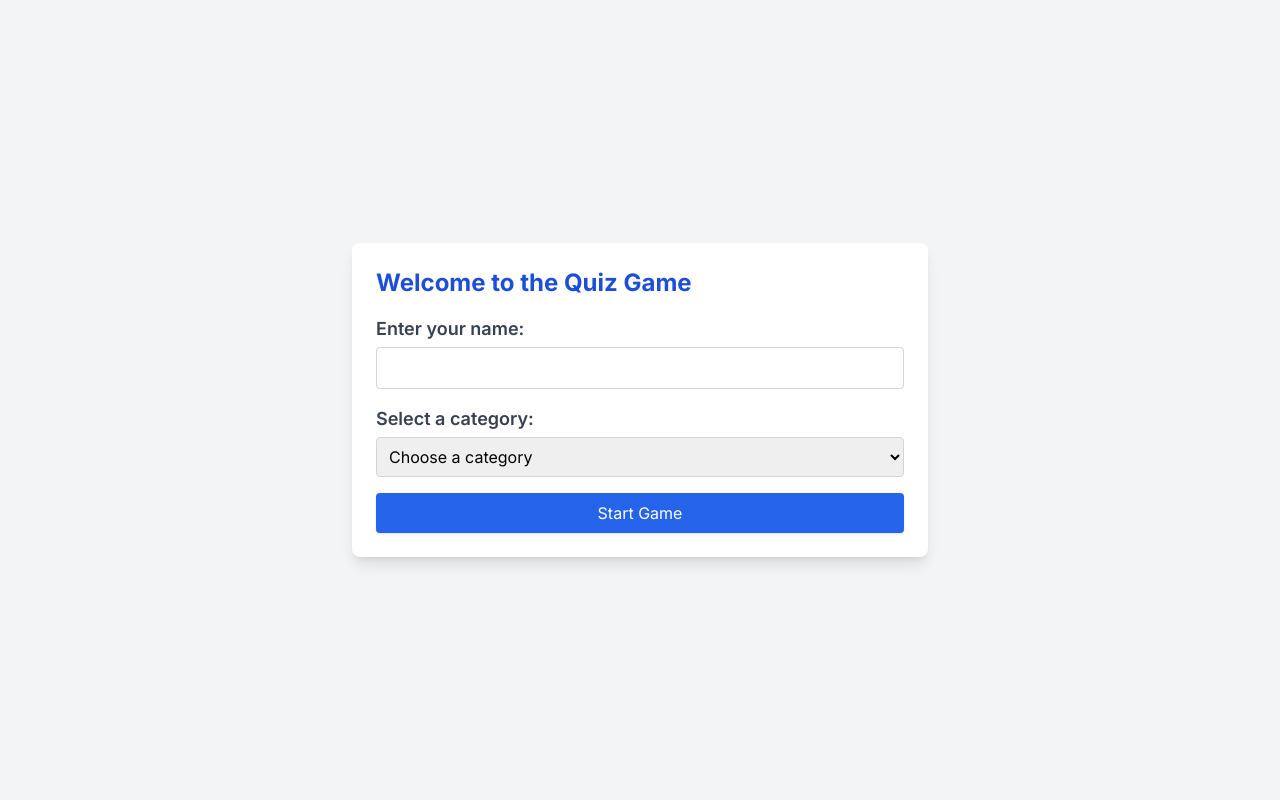
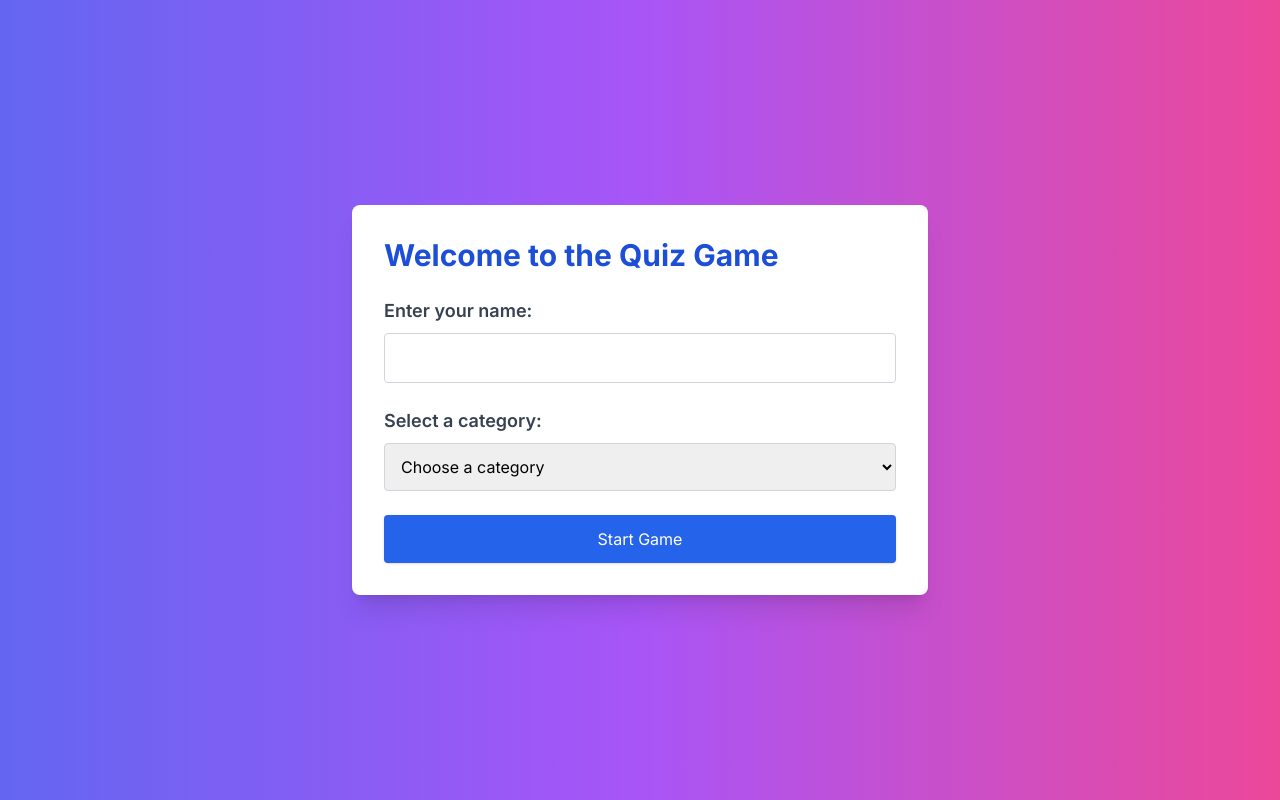
Before and after one commit to Nextjswebdev/mindrefresh-game, a Next.js app: page / in a window 1280 px wide. Built offline with nearby package versions, Linux system fonts and the light colour scheme.

Commit message:
just making more cool

```diff
--- a/src/app/page.tsx
+++ b/src/app/page.tsx
@@ -1,4 +1,4 @@
-'use client'
+'use client';
 
 import React, { useState, useEffect } from 'react';
 import questionsData from '../questions.json';
@@ -152,7 +152,7 @@ const Game = () => {
     if (!category || leaderboard.length === 0) {
       return (
         <div className="mt-8 w-full max-w-xl">
-          <h2 className="text-2xl font-bold mb-4 text-blue-700">Leaderboard</h2>
+          <h2 className="text-3xl font-bold mb-4 text-blue-700">Leaderboard</h2>
           <p className="text-lg text-gray-800">No scores yet for this category.</p>
         </div>
       );
@@ -160,7 +160,7 @@ const Game = () => {
 
     return (
       <div className="mt-8 w-full max-w-xl">
-        <h2 className="text-2xl font-bold mb-4 text-blue-700">Leaderboard - {category.charAt(0).toUpperCase() + category.slice(1)}</h2>
+        <h2 className="text-3xl font-bold mb-4 text-blue-700">Leaderboard - {category.charAt(0).toUpperCase() + category.slice(1)}</h2>
         <ul className="bg-white p-6 rounded-lg shadow-lg">
           {leaderboard.map((entry, index) => (
             <li key={index} className="flex justify-between text-lg text-gray-800 mb-2">
@@ -174,25 +174,25 @@ const Game = () => {
   };
 
   return (
-    <div className="flex flex-col items-center justify-center min-h-screen bg-gray-100 p-4">
+    <div className="flex flex-col items-center justify-center min-h-screen bg-gradient-to-r from-indigo-500 via-purple-500 to-pink-500 p-4">
       {gameState === 'start' && (
-        <div className="w-full max-w-xl bg-white p-6 rounded-lg shadow-lg">
-          <h2 className="text-2xl font-bold mb-4 text-blue-700">Welcome to the Quiz Game</h2>
-          <div className="mb-4">
+        <div className="w-full max-w-xl bg-white p-8 rounded-lg shadow-xl">
+          <h2 className="text-3xl font-bold mb-6 text-blue-700">Welcome to the Quiz Game</h2>
+          <div className="mb-6">
             <label className="block text-lg font-semibold text-gray-700">Enter your name:</label>
             <input
               type="text"
               value={userName}
               onChange={(e) => setUserName(e.target.value)}
-              className="text-black w-full border border-gray-300 p-2 rounded mt-1 focus:outline-none focus:ring-2 focus:ring-blue-500"
+              className="text-black w-full border border-gray-300 p-3 rounded mt-2 focus:outline-none focus:ring-2 focus:ring-blue-500"
             />
           </div>
-          <div className="mb-4">
+          <div className="mb-6">
             <label className="block text-lg font-semibold text-gray-700">Select a category:</label>
             <select
               value={category}
               onChange={(e) => setCategory(e.target.value)}
-              className="w-full border border-gray-300 p-2 rounded mt-1 focus:outline-none focus:ring-2 focus:ring-blue-500"
+              className="w-full border border-gray-300 p-3 rounded mt-2 focus:outline-none focus:ring-2 focus:ring-blue-500 text-black"
             >
               <option className="text-black" value="">Choose a category</option>
               {Object.keys(questionsData).map((cat) => (
@@ -204,13 +204,13 @@ const Game = () => {
           </div>
           <button
             onClick={handleStart}
-            className="w-full bg-blue-600 text-white py-2 rounded shadow hover:bg-blue-700 transition duration-200"
+            className="w-full bg-blue-600 text-white py-3 rounded shadow hover:bg-blue-700 transition duration-200"
           >
             Start Game
           </button>
 
           {showValidationMessage && (
-            <div className="text-red-600 text-lg mt-4 animate-bounce">
+            <div className="text-red-600 text-sm mt-4 animate-bounce">
               Please enter your name and select a category to start the game.
             </div>
           )}
@@ -218,13 +218,13 @@ const Game = () => {
       )}
 
       {gameState === 'playing' && currentQuestionIndex !== null && (
-        <div className="w-full max-w-xl bg-white p-6 rounded-lg shadow-lg">
-          <div className="flex justify-between mb-4">
+        <div className="w-full max-w-xl bg-white p-8 rounded-lg shadow-xl">
+          <div className="flex justify-between mb-6">
             <span className="text-lg font-semibold text-blue-700">Score: {score}</span>
             <span className="text-lg font-semibold text-red-600">Time: {timer}s</span>
           </div>
-          <div className="mb-4">
-            <h2 className="text-xl font-semibold mb-2 text-blue-700">Question {currentQuestionIndex + 1}</h2>
+          <div className="mb-6">
+            <h2 className="text-2xl font-semibold mb-4 text-blue-700">Question {currentQuestionIndex + 1}</h2>
             <p className="text-gray-700">{currentQuestions[currentQuestionIndex].content}</p>
           </div>
           {currentQuestions[currentQuestionIndex].type === 'mcq' && (
@@ -233,7 +233,7 @@ const Game = () => {
                 <button
                   key={option}
                   onClick={() => handleAnswer(option)}
-                  className={`mb-2 p-2 rounded-lg ${
+                  className={`mb-4 p-3 rounded-lg ${
                     selectedOption === option
                       ? option === currentQuestions[currentQuestionIndex].answer
                         ? 'bg-green-500 text-white'
@@ -254,45 +254,47 @@ const Game = () => {
                 type="text"
                 value={userAnswer}
                 onChange={(e) => setUserAnswer(e.target.value)}
-                className="border border-gray-300 p-2 rounded mb-2 focus:outline-none focus:ring-2 focus:ring-blue-500 text-black"
+                className="border border-gray-300 p-3 rounded mb-4 focus:outline-none focus:ring-2 focus:ring-blue-500 text-black"
               />
               <button
                 onClick={() => handleAnswer(userAnswer)}
-                className="bg-blue-600 text-white px-4 py-2 rounded shadow hover:bg-blue-700 transition duration-200"
+                className="bg-blue-600 text-white px-4 py-3 rounded shadow hover:bg-blue-700 transition duration-200"
               >
                 Submit
               </button>
             </div>
           )}
 
+          <div className="flex justify-between mt-6">
             <button
               onClick={handlePauseResume}
-            className="mt-4 bg-yellow-400 text-white px-4 py-2 rounded shadow hover:bg-yellow-500 transition duration-200"
+              className="bg-yellow-400 text-white px-4 py-2 rounded shadow hover:bg-yellow-500 transition duration-200"
             >
               {isPaused ? 'Resume' : 'Pause'}
             </button>
             <button
               onClick={handleHint}
-            className="mt-2 bg-purple-600 text-white px-4 py-2 rounded shadow hover:bg-purple-700 transition duration-200 ml-5"
+              className="bg-purple-600 text-white px-4 py-2 rounded shadow hover:bg-purple-700 transition duration-200 ml-5"
               disabled={showHint}
             >
               Show Hint
             </button>
-          {showHint && <p className="mt-2 text-sm text-gray-700">{currentQuestions[currentQuestionIndex].hint}</p>}
+          </div>
+          {showHint && <p className="mt-4 text-sm text-gray-700">{currentQuestions[currentQuestionIndex].hint}</p>}
         </div>
       )}
 
       {gameState === 'won' && (
-        <div className="mt-8 w-full max-w-xl">
-          <h2 className="text-2xl font-bold mb-4 text-green-700">Congratulations!</h2>
+        <div className="mt-8 w-full max-w-xl text-center">
+          <h2 className="text-3xl font-bold mb-4 text-green-700">Congratulations!</h2>
           <p className="text-lg text-gray-800">You have completed the game with a score of {score}.</p>
           {renderLeaderboard()}
         </div>
       )}
 
       {gameState === 'lost' && (
-        <div className="mt-8 w-full max-w-xl">
-          <h2 className="text-2xl font-bold mb-4 text-red-700">Game Over!</h2>
+        <div className="mt-8 w-full max-w-xl text-center">
+          <h2 className="text-3xl font-bold mb-4 text-red-700">Game Over!</h2>
           <p className="text-lg text-gray-800">You lost the game. Better luck next time!</p>
           {renderLeaderboard()}
         </div>
```
Lines whose indentation alone changed are shown as unchanged.
